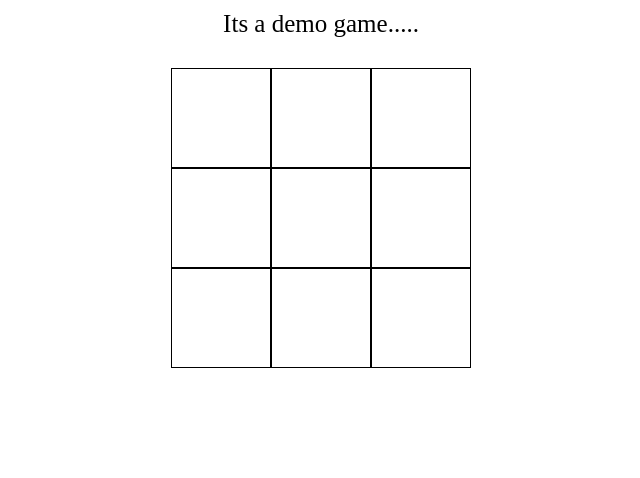
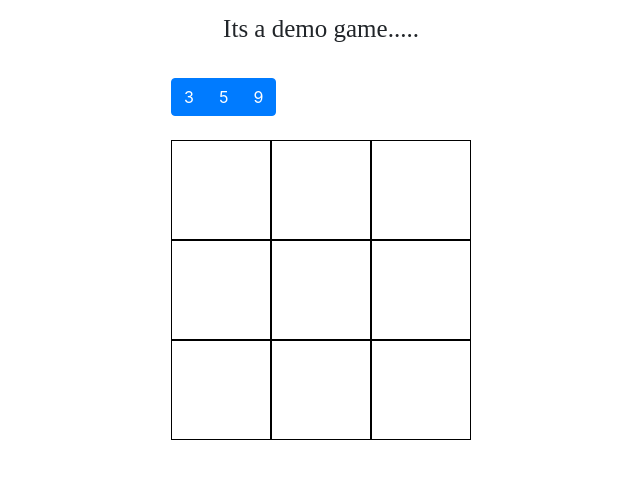
Before and after one commit to akshaydongave/react, a React (Create React App) app in the folder tic-toc/: page / in a window 1280 px wide. Shown: the top 478 px of the page, without its empty margins (319-959 px from the left). Built offline with nearby package versions, Linux system fonts and the light colour scheme.

Commit message:
Data binding with components

```diff
--- a/tic-toc/src/App.css
+++ b/tic-toc/src/App.css
@@ -3,9 +3,14 @@
   padding: 0;
   box-sizing: border-box;
 }
-#board{
+#board_3{
   display:flex;
   width: 300px;
+  flex-wrap: wrap;
+}
+#board_5{
+  display:flex;
+  width: 500px;
   flex-wrap: wrap;
 }
 #game{
--- a/tic-toc/src/App.js
+++ b/tic-toc/src/App.js
@@ -2,17 +2,34 @@
 import React, { Component } from 'react';
 import './App.css';
 import Board from './Components/Board';
+import Row from './Components/Row'
+class App extends Component {
+  size = '3';
+  state = {
+    size_3: Array(this.size).fill(''),
+    boardsize: this.size,
+  }
+  setBoardsize(i) {
+    console.log("##########", i);
+    this.size = i;
 
-class App extends Component {
+  }
+
 
   render() {
+    console.log("props in app", this.props);
+
     return (
       <div id="game">
         <div id="head">
-          Its a demo game.....
-      </div>
-        <div>
-         <Board />
+          Its a demo game.....{this.props.boardsize}
+        </div>
+        <div id="root">
+          <Row data={
+            { setBoardsize: this.setBoardsize.bind(this) }
+          } /><br/>
+                    <Board size={this.state.boardsize} />
+
         </div>
       </div>
     );
--- a/tic-toc/src/Components/Board.js
+++ b/tic-toc/src/Components/Board.js
@@ -1,10 +1,14 @@
 import React, { Component } from 'react';
 import Square from './Square';
 import App from '../App'
+
 class Board extends React.Component {
+    size=this.props.size
     renderSquare(i) {
         // this.state.boardSize
-        return <Square/>;
+        console.log("props : ",this.props.size);
+
+        return <Square squares={this.size} />;
     }
 
     render() {
--- /dev/null
+++ b/tic-toc/src/Components/Row.js
@@ -0,0 +1,31 @@
+import React, { Component } from 'react'
+import App from '../App'
+import 'bootstrap/dist/css/bootstrap.min.css';
+import Board from './Board';
+
+ class Row extends Component {
+    state={
+        boardSize:0,
+    }
+    createBoard(i){
+        console.log("*******",i);
+        this.props.data.setBoardsize(i);
+        this.state.boardSize=i;
+        console.log("!!!!!!!!!!!",this.props.data);
+    }
+
+    render() {
+        return (
+            <div>
+            <div boardsize={this.state.boardsize}>
+                <div className="btn-group">
+                    <button type="button" className="btn btn-primary" onClick={(e) => this.createBoard(3)}>3</button>
+                    <button type="button" className="btn btn-primary" onClick={(e) => this.createBoard(5)}>5</button>
+                    <button type="button" className="btn btn-primary" onClick={(e) => this.createBoard(9)}>9</button>
+                </div>
+            </div>
+         </div>
+        )
+    }
+}
+export default Row;
--- a/tic-toc/src/Components/Square.js
+++ b/tic-toc/src/Components/Square.js
@@ -2,6 +2,10 @@ import React, { Component } from 'react';
 
 
 class Square extends React.Component {
+    size = 0;
+    str=""
+    boarSize=0
+    className="board_"
     constructor() {
         super();
         this.state = {
@@ -16,35 +20,34 @@ class Square extends React.Component {
         console.log("event on board : ", this.state.turn);
         console.log("event on board : ", this.state.turn);
 
-        // console.log("1:",this.state.board[event.target.dataset.square]);
         this.state.board[event.target.dataset.square] = this.state.turn;
 
         event.target.innerText = this.state.turn;
-        // if (event.target.innerText === "") {
         this.setState({
             turn: this.state.turn == 'x' ? 'o' : 'x',
             board: this.state.board
         })
         console.log("2:", this.state.board);
-        // }
+    }
 
+    render() {
+        console.log(">>>>>>>>>>>>>",this.props.squares);
 
-    }
-    render() {
+        this.boarSize=this.props.squares * this.props.squares;
+        const elements=Array(this.boarSize).fill('');
+
+        const items = []
+        for (const [index, value] of elements.entries()) {
+          items.push(<div key={index} className='square' data-square={index}></div> )
+        }
+
         return (
-            <div id="board" onClick={(e) => this.boardClicked(e)}>
-                <div className="square" data-square="0"></div>
-                <div className="square" data-square="1"></div>
-                <div className="square" data-square="2"></div>
-                <div className="square" data-square="3"></div>
-                <div className="square" data-square="4"></div>
-                <div className="square" data-square="5"></div>
-                <div className="square" data-square="6"></div>
-                <div className="square" data-square="7"></div>
-                <div className="square" data-square="8"></div>
-            </div>
-        );
-    }
+          <div id={this.className + this.props.squares} onClick={(e) => this.boardClicked(e)}>
+            {items}
+          </div>
+        )
+      }
+
 }
 
 export default Square;
```
Also changed, not shown: 1 other file (tests, documents, lock files or other folders).
